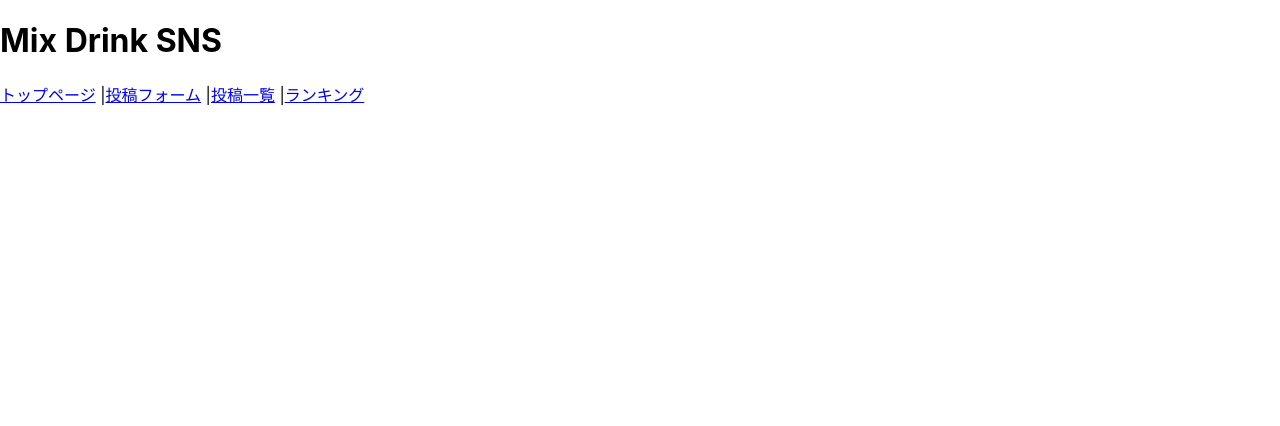
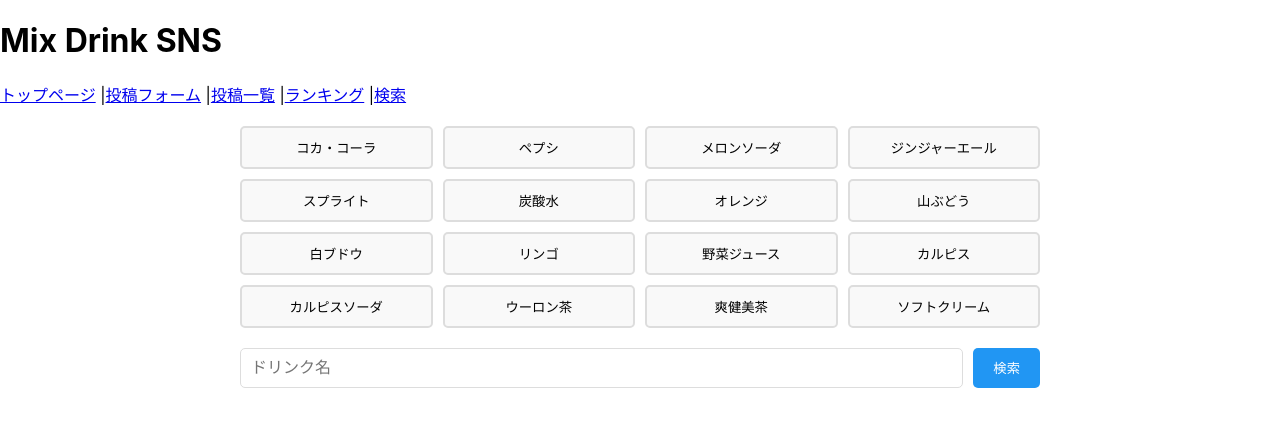
Before and after one commit to Iona342/mix-drink-app, a React (Create React App) app in the folder client/: page /search in a window 1280 px wide. Shown: the top 426 px of the page. Built offline with nearby package versions, Linux system fonts and the light colour scheme; the HTML template or start-up script is replaced by a standard one.

Commit message:
I want to search

```diff
--- a/client/src/App.js
+++ b/client/src/App.js
@@ -4,6 +4,7 @@
 import PostList from "./components/PostList";
 import Ranking from "./components/Ranking";
 import TopPage from "./components/TopPage";
+import SearchForm  from "./components/SearchForm";
 
 function App() {
   return (
@@ -15,7 +16,8 @@
             <Link to="/">トップページ</Link> |
             <Link to="/form">投稿フォーム</Link> |
             <Link to="/posts">投稿一覧</Link> |
-            <Link to="/ranking">ランキング</Link>
+            <Link to="/ranking">ランキング</Link> |
+            <Link to="/search">検索</Link>
           </nav>
         </header>
 
@@ -25,6 +27,7 @@
             <Route path="/form" element={<PostForm />} />
             <Route path="/posts" element={<PostList />} />
             <Route path="/ranking" element={<Ranking />} />
+            <Route path="/search" element={<SearchForm />} />
           </Routes>
         </div>
       </div>
--- /dev/null
+++ b/client/src/components/SearchForm.css
@@ -0,0 +1,70 @@
+.search-form {
+  padding: 20px;
+  max-width: 800px;
+  margin: 0 auto;
+}
+
+.drink-buttons {
+  display: grid;
+  grid-template-columns: repeat(4, 1fr);
+  gap: 10px;
+  margin-bottom: 20px;
+}
+
+.drink-buttons button {
+  padding: 10px;
+  border: 2px solid #ddd;
+  background-color: #f9f9f9;
+  border-radius: 5px;
+  cursor: pointer;
+  transition: all 0.3s;
+}
+
+.drink-buttons button:hover {
+  background-color: #e9e9e9;
+}
+
+.drink-buttons button.selected {
+  background-color: #4CAF50;
+  color: white;
+  border-color: #45a049;
+}
+
+form {
+  display: flex;
+  gap: 10px;
+  margin-bottom: 20px;
+}
+
+form input {
+  flex: 1;
+  padding: 10px;
+  border: 1px solid #ddd;
+  border-radius: 5px;
+  font-size: 16px;
+}
+
+form button {
+  padding: 10px 20px;
+  background-color: #2196F3;
+  color: white;
+  border: none;
+  border-radius: 5px;
+  cursor: pointer;
+}
+
+form button:hover {
+  background-color: #1976D2;
+}
+
+.search-results {
+  margin-top: 20px;
+}
+
+.post-item {
+  border: 1px solid #ddd;
+  padding: 15px;
+  margin-bottom: 10px;
+  border-radius: 5px;
+  background-color: #f9f9f9;
+}
--- /dev/null
+++ b/client/src/components/SearchForm.jsx
@@ -0,0 +1,104 @@
+import React, { useState } from "react";
+import { db, auth } from "../firebase";
+import { collection, query, where, getDocs } from "firebase/firestore";
+
+export default function SearchForm({ onSearchResults }) {
+  const [selectedDrinks, setSelectedDrinks] = useState([]);
+  const [searchResults, setSearchResults] = useState([]);
+
+  const drinkButtons = [
+    "コカ・コーラ",
+    "ペプシ",
+    "メロンソーダ",
+    "ジンジャーエール",
+    "スプライト",
+    "炭酸水",
+    "オレンジ",
+    "山ぶどう",
+    "白ブドウ",
+    "リンゴ",
+    "野菜ジュース",
+    "カルピス",
+    "カルピスソーダ",
+    "ウーロン茶",
+    "爽健美茶",
+    "ソフトクリーム",
+  ];
+
+  const handleDrinkClick = (drink) => {
+    if (selectedDrinks.includes(drink)) {
+      setSelectedDrinks(selectedDrinks.filter((d) => d !== drink));
+    } else {
+      setSelectedDrinks([...selectedDrinks, drink]);
+    }
+  };
+
+  const handleSearch = async (e) => {
+    e.preventDefault();
+    if (selectedDrinks.length === 0) return;
+
+    try {
+      const postsRef = collection(db, "posts");
+      const results = [];
+
+      // 各選択されたドリンクで検索
+      for (const drink of selectedDrinks) {
+        const q = query(postsRef, where("drinks", "array-contains", drink));
+        const querySnapshot = await getDocs(q);
+        querySnapshot.forEach((doc) => {
+          const postData = { id: doc.id, ...doc.data() };
+          // 重複を避けるため、IDでチェック
+          if (!results.find((post) => post.id === postData.id)) {
+            results.push(postData);
+          }
+        });
+      }
+
+      setSearchResults(results);
+      if (onSearchResults) {
+        onSearchResults(results);
+      }
+    } catch (error) {
+      console.error("検索エラー:", error);
+    }
+  };
+
+  return (
+    <div className="search-form">
+      {/* ドリンクボタン */}
+      <div className="drink-buttons">
+        {drinkButtons.map((drink, index) => (
+          <button
+            key={index}
+            type="button"
+            className={selectedDrinks.includes(drink) ? "selected" : ""}　//selectedの状態＝CSSのbutton.selectedを適用
+            onClick={() => handleDrinkClick(drink)}
+          >
+            {drink}
+          </button>
+        ))}
+      </div>
+
+      {/* 検索欄 */}
+      <form onSubmit={handleSearch}>
+        <input
+          value={selectedDrinks.map((drink) => `#${drink}`).join(" ")}
+          placeholder="ドリンク名"
+          readOnly
+        />
+        <button type="submit">検索</button>
+      </form>
+
+      {/* 検索結果表示 */}
+      <div className="search-results">
+        {searchResults.map((post) => (
+          <div key={post.id} className="post-item">
+            <h3>{post.title}</h3>
+            <p>使用ドリンク: {post.drinks?.join(", ")}</p>
+          </div>
+        ))}
+      </div>
+    </div>
+  );
+}
+import "./SearchForm.css"; // スタイルシートのインポート
```
Also changed, not shown: 1 other file (tests, documents, lock files or other folders).
